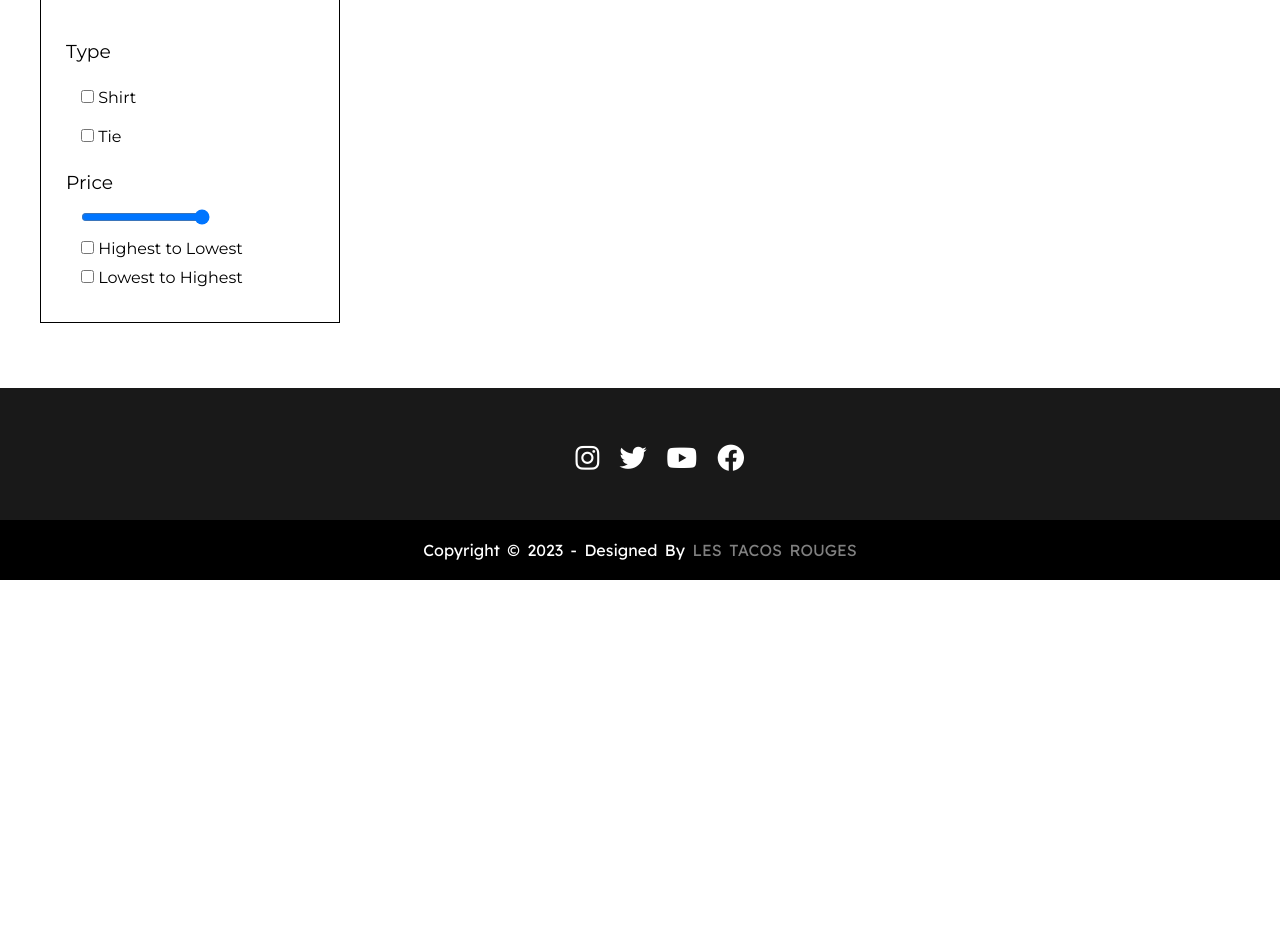
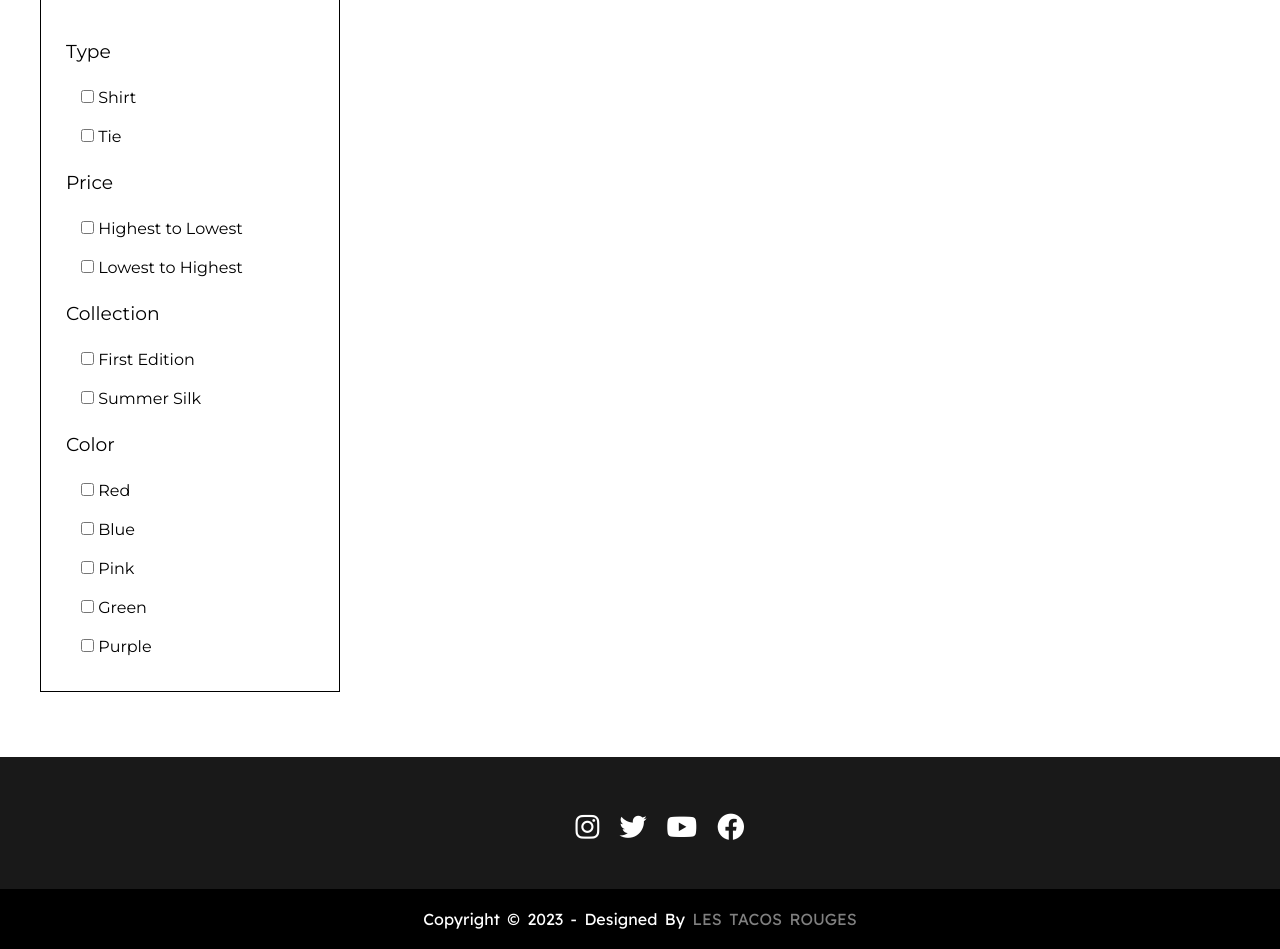
Before and after one commit to axlCastill0/ecommerce_website_richRicasso, a PHP site: page /pages/shop.php in a window 1280 px wide. Shown: the part 201-1150 px from the top of the page. Before the commit the page ends 781 px from the top, so only its background shows below. Run offline with PHP 8.4, Linux system fonts and the light colour scheme; data that the repository does not hold is empty; some web fonts are replaced.

Commit message:
products in shop from db

```diff
--- /dev/null
+++ b/classes/products.class.php
@@ -0,0 +1,19 @@
+<?php
+
+class Products extends Dbh {
+
+    protected function getProducts() {
+        $stmt = $this->connect()->query('SELECT prod_id, prod_name, prod_price FROM products;');
+
+        if(!$stmt) {
+            $stmt = null;
+            header("location: /PHP/Projet02/index.php?error=stmtfailed");
+            exit();
+        }
+
+        $products = $stmt->fetchAll();
+        $stmt = null;
+
+        return $products;
+    }
+}
--- /dev/null
+++ b/classes/productsview.class.php
@@ -0,0 +1,17 @@
+<?php
+
+class ProductsView extends Products {
+
+    private $productsArray;
+
+    public function showAllProducts() {
+        $this->productsArray = $this->getProducts();
+
+        foreach ($this->productsArray as $product) {
+            echo '<div class="product-card"><a href="/PHP/Projet02/pages/product.php">'
+            . '<img src="/PHP/Projet02/img/productImages/' . $product['prod_id'] . '.png">'
+            . '<div class="product-info"><h3 class="product-title">' . $product['prod_name'] . '</h3>'
+            . '<h4 class="product-price">' . $product['prod_price'] . '</h4></div></a></div>';
+        }
+    }
+}
--- a/css/shop.css
+++ b/css/shop.css
@@ -6,7 +6,7 @@ main {
 	margin-top: 20vh;
 }
 
-h3 {
+.setting-title {
 	margin: 15px 0px;
 }
 
@@ -25,16 +25,43 @@ h3 {
 	border: 1px solid #000;
 }
 
-.type-setting {
+.settings {
 	display: flex;
 	flex-direction: column;
-}
-
-.slide-container {
-    width: 100%;
 }
 
 .products-container {
 	padding: 25px;
 	width: 75%;
+	display: flex;
+	flex-wrap: wrap;
+	align-items: center;
+	justify-content: space-between;
 }
+
+.product-card {
+	background: linear-gradient(to right, rgb(255, 255, 255), rgb(241, 241, 241));
+	margin: 15px 10px;
+	height: 325px;
+	width: 270px;
+}
+
+.product-card img {
+	width: 100%;
+}
+
+.product-card a {
+	text-decoration: none;
+}
+
+.product-card:hover {
+	border: 2px solid #000;
+}
+
+.product-info {
+	padding: 3px 10px;
+}
+
+.product-info h3 {
+	font-weight: 600;
+}
--- a/css/styles.css
+++ b/css/styles.css
@@ -106,7 +106,7 @@ img {
 	}
 
 	#check:checked ~ .navbar {
-		height: 13.5rem;
+		height: 10rem;
 	}
 
 	.navbar a {
--- a/pages/shop.php
+++ b/pages/shop.php
@@ -18,8 +18,8 @@
     <main>
         <div class="main-container">
             <div class="settings-container">
-                <div class="type-setting">
-                    <h3>Type</h3>
+                <div class="type-setting settings">
+                    <h3 class="setting-title">Type</h3>
                     <div class="setting">
                         <input type="checkbox" id="shirt" value="Shirt">
                         <label for="shirt">Shirt</label>
@@ -29,12 +29,8 @@
                         <label for="tie">Tie</label>
                     </div>
                 </div>
-                <div class="price-setting">
-                    <h3>Price</h3>
-                    <div class="slide-container setting">
-                        <input type="range" min="1" max="500" value="500" class="slider" id="myRange">
-                    </div>
-                    <div class="price-checkbox">
+                <div class="price-setting settings">
+                    <h3 class="setting-title">Price</h3>
                     <div class="setting">
                         <input type="checkbox" id="highest" value="highest">
                         <label for="highest">Highest to Lowest</label>
@@ -44,10 +40,49 @@
                         <label for="lowest">Lowest to Highest</label>
                     </div>
                 </div>
+                <div class="collection-setting settings">
+                    <h3 class="setting-title">Collection</h3>
+                    <div class="setting">
+                        <input type="checkbox" id="first-edition" value="first-edition">
+                        <label for="first-edition">First Edition</label>
+                    </div>
+                    <div class="setting">
+                        <input type="checkbox" id="summer-silk" value="summer-silk">
+                        <label for="summer-silk">Summer Silk</label>
+                    </div>
+                </div>
+                <div class="color-setting settings">
+                    <h3 class="setting-title">Color</h3>
+                    <div class="setting">
+                        <input type="checkbox" id="red" value="red">
+                        <label for="red">Red</label>
+                    </div>
+                    <div class="setting">
+                        <input type="checkbox" id="blue" value="blue">
+                        <label for="blue">Blue</label>
+                    </div>
+                    <div class="setting">
+                        <input type="checkbox" id="pink" value="pink">
+                        <label for="pink">Pink</label>
+                    </div>
+                    <div class="setting">
+                        <input type="checkbox" id="green" value="green">
+                        <label for="green">Green</label>
+                    </div>
+                    <div class="setting">
+                        <input type="checkbox" id="purple" value="purple">
+                        <label for="purple">Purple</label>
+                    </div>
                 </div>
             </div>
             <div class="products-container">
-
+                <?php
+                include '../classes/dbh.class.php';
+                include '../classes/products.class.php';
+                include '../classes/productsview.class.php';
+                $products = new ProductsView();
+                $products->showAllProducts();
+                ?>
             </div>
         </div>
     </main>
```
Lines whose indentation alone changed are shown as unchanged.
